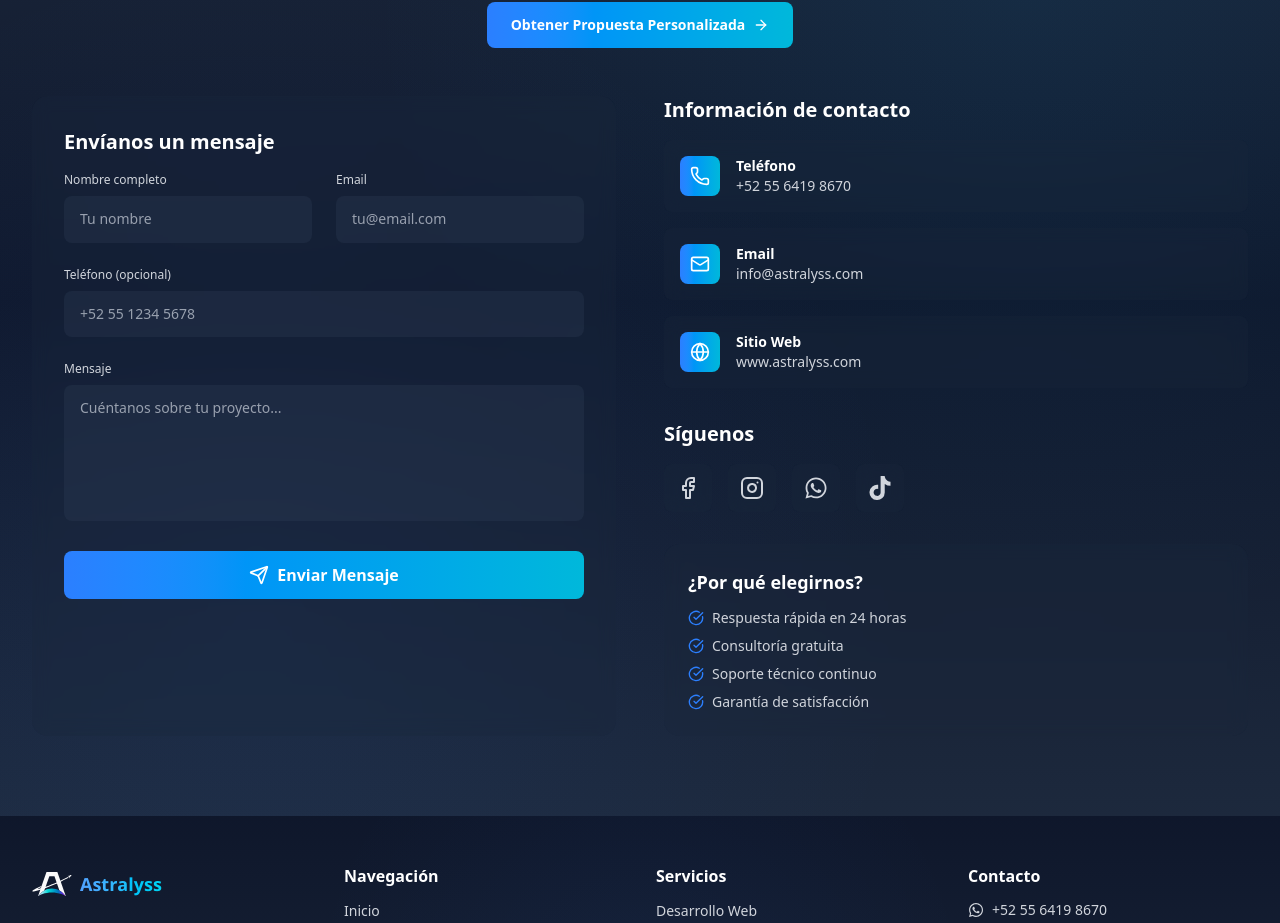
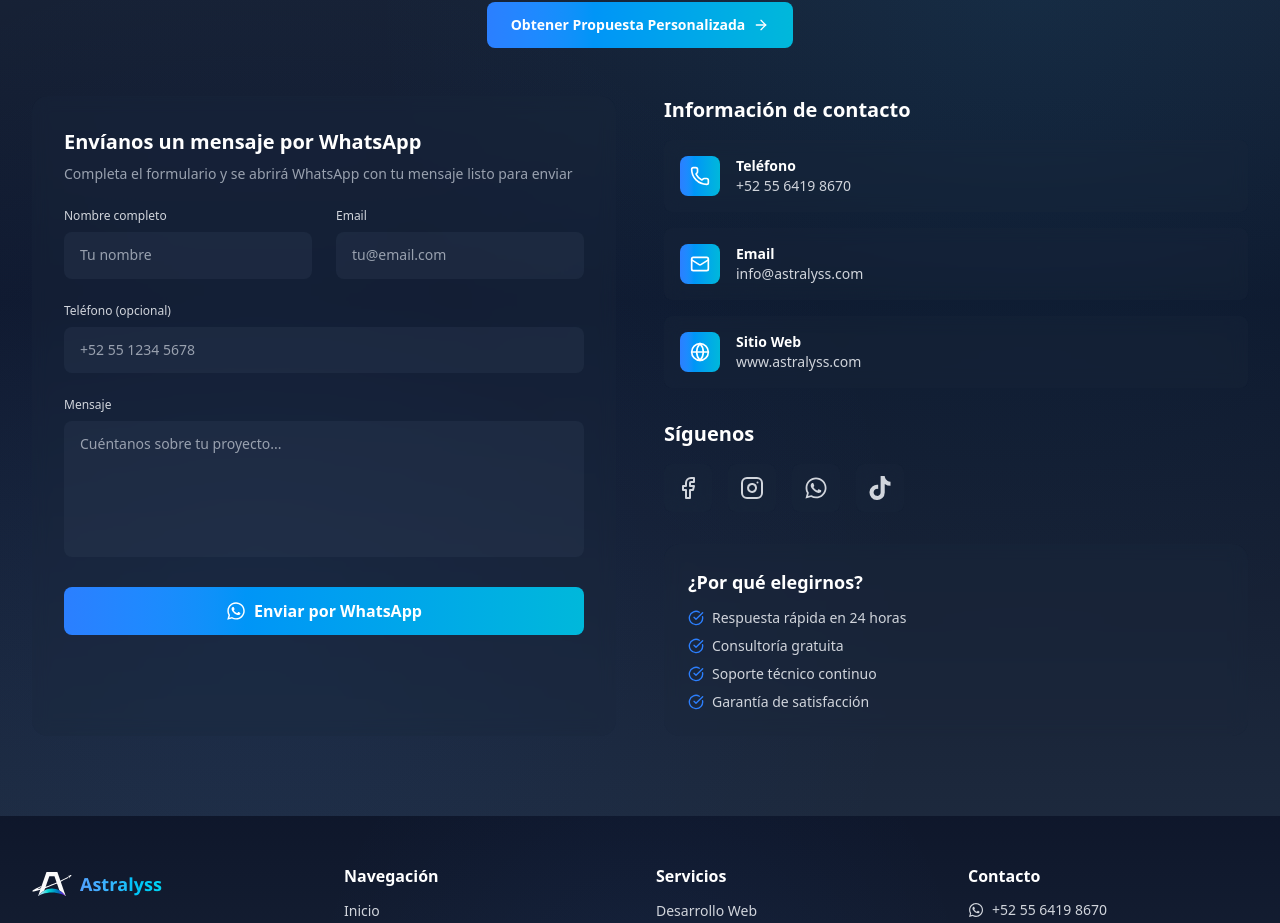
Before and after one commit to Astralyss/Astralyss-LandingPage, a Next.js app: page / in a window 1280 px wide. Shown: the part 7793-8716 px from the top of the page. Built offline with nearby package versions, Linux system fonts and the light colour scheme.

Commit message:
formulario whatsapp

```diff
--- a/src/app/components/Contact.js
+++ b/src/app/components/Contact.js
@@ -25,15 +25,39 @@ export default function Contact() {
     e.preventDefault();
     setIsSubmitting(true);
 
-    // Simular envío del formulario
-    await new Promise(resolve => setTimeout(resolve, 2000));
+    // Crear mensaje para WhatsApp
+    const whatsappMessage = `¡Hola! Me interesa conocer más sobre sus servicios.
 
-    // Aquí iría la lógica real de envío
-    console.log('Formulario enviado:', formData);
+📋 *Información de contacto:*
+• *Nombre:* ${formData.name}
+• *Email:* ${formData.email}
+${formData.phone ? `• *Teléfono:* ${formData.phone}` : ''}
+
+💬 *Mensaje:*
+${formData.message}
+
+¡Espero su respuesta!`;
+
+    // Codificar el mensaje para URL
+    const encodedMessage = encodeURIComponent(whatsappMessage);
+
+    // Número de WhatsApp de la empresa
+    const whatsappNumber = '525564198670';
+
+    // Crear URL de WhatsApp
+    const whatsappUrl = `https://wa.me/${whatsappNumber}?text=${encodedMessage}`;
+
+    // Simular un pequeño delay para la animación
+    await new Promise(resolve => setTimeout(resolve, 500));
+
+    // Abrir WhatsApp
+    window.open(whatsappUrl, '_blank');
 
     setIsSubmitting(false);
     setFormData({ name: '', email: '', phone: '', message: '' });
-    alert('¡Gracias por tu mensaje! Te contactaremos pronto.');
+
+    // Mostrar mensaje de confirmación
+    alert('¡Perfecto! Se abrirá WhatsApp para que puedas enviar tu mensaje.');
   };
 
   const contactInfo = [
@@ -96,9 +120,12 @@ export default function Contact() {
         <div className="grid lg:grid-cols-2 gap-8 lg:gap-12">
           {/* Contact Form */}
           <div className="bg-slate-800/30 backdrop-blur-sm rounded-xl sm:rounded-2xl p-6 sm:p-8">
-            <h3 className="text-lg sm:text-xl font-bold text-white mb-3 sm:mb-4">
-              Envíanos un mensaje
+            <h3 className="text-lg sm:text-xl font-bold text-white mb-2">
+              Envíanos un mensaje por WhatsApp
             </h3>
+            <p className="text-sm text-gray-400 mb-4 sm:mb-6">
+              Completa el formulario y se abrirá WhatsApp con tu mensaje listo para enviar
+            </p>
             <form onSubmit={handleSubmit} className="space-y-4 sm:space-y-6">
               <div className="grid md:grid-cols-2 gap-4 sm:gap-6">
                 <div>
@@ -166,8 +193,8 @@ export default function Contact() {
                 disabled={isSubmitting}
                 className="w-full flex items-center justify-center space-x-2 px-5 sm:px-6 py-2.5 sm:py-3 bg-gradient-to-r from-blue-500 to-cyan-500 text-white rounded-lg font-semibold text-sm sm:text-base hover:shadow-lg hover:shadow-blue-500/25 transition-all duration-300 transform hover:scale-105 disabled:opacity-50 disabled:cursor-not-allowed"
               >
-                <Send className="w-4 h-4 sm:w-5 sm:h-5" />
-                <span>{isSubmitting ? 'Enviando...' : 'Enviar Mensaje'}</span>
+                <FaWhatsapp className="w-4 h-4 sm:w-5 sm:h-5" />
+                <span>{isSubmitting ? 'Preparando...' : 'Enviar por WhatsApp'}</span>
               </button>
             </form>
           </div>
```
